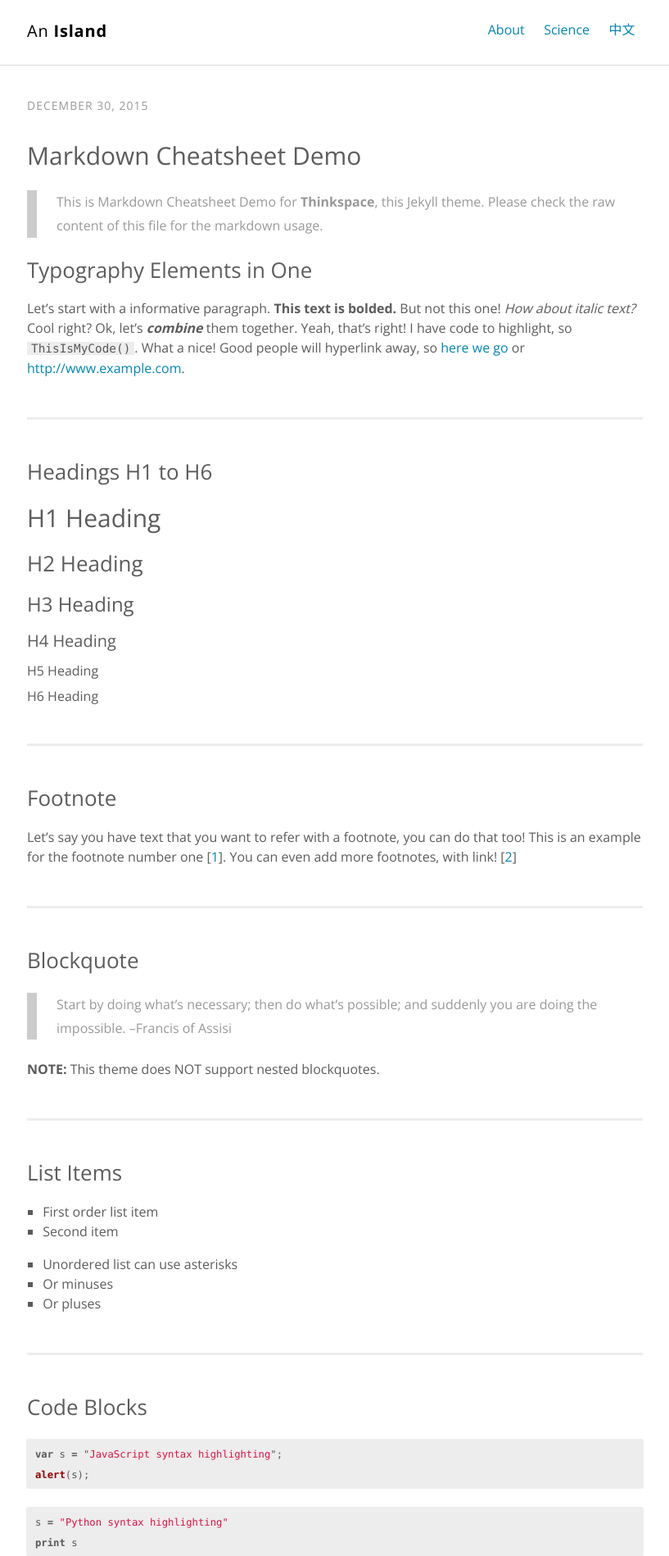
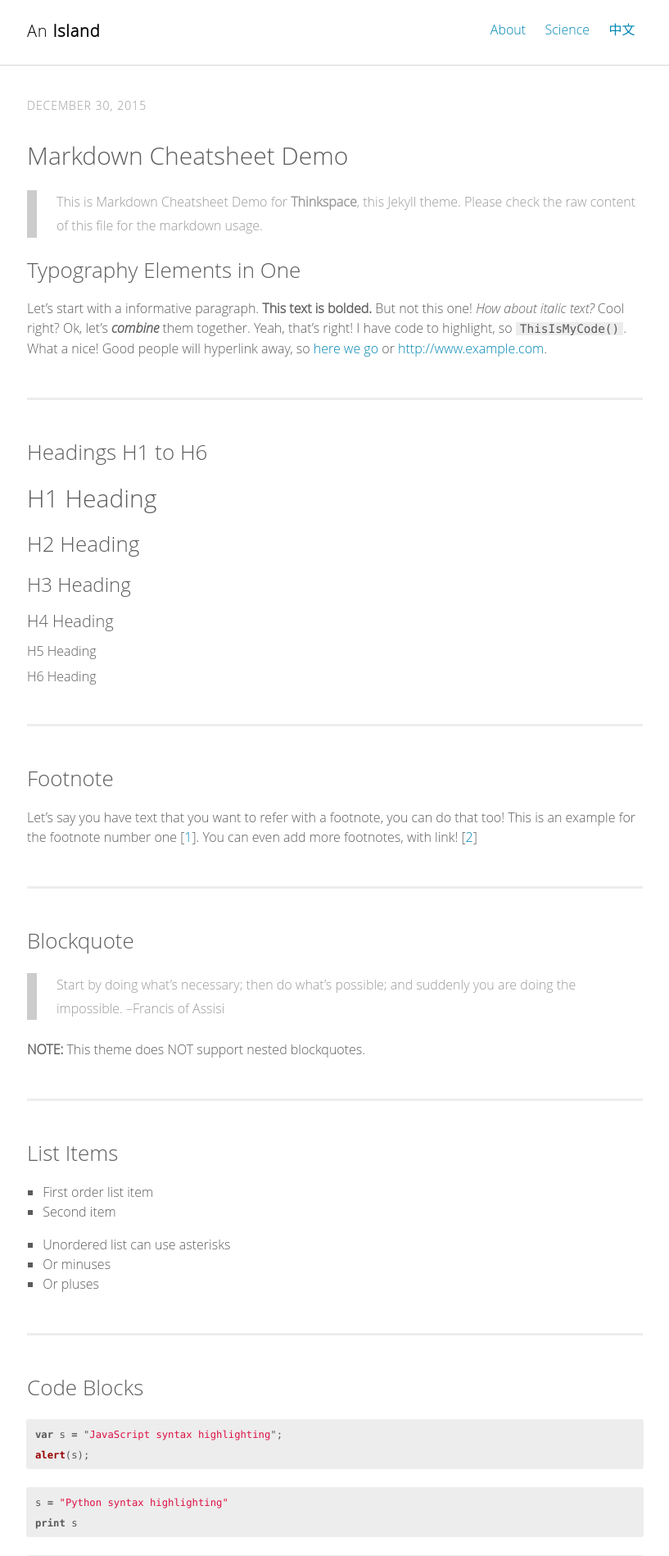
Before and after one commit to zhixunwang/zhixunwang.github.io, a Jekyll site: the page built from _posts/2015-12-30-markdown-cheatsheet-demo.md, in a window 1280 px wide. Shown: the top 1898 px of the page at 82% size, without its empty margins (231-1048 px from the left). Built offline with Jekyll 4.4.1, drawn with Linux system fonts in a browser that asks for light colours.

Commit message:
light font

```diff
--- a/assets/scss/_variables.scss
+++ b/assets/scss/_variables.scss
@@ -1,5 +1,5 @@
 // Typography
-$base-font-family: 'Open Sans', $helvetica;
+$base-font-family: 'Open Sans Light', $helvetica;
 $heading-font-family: $base-font-family;
 
 // Font Sizes
```
